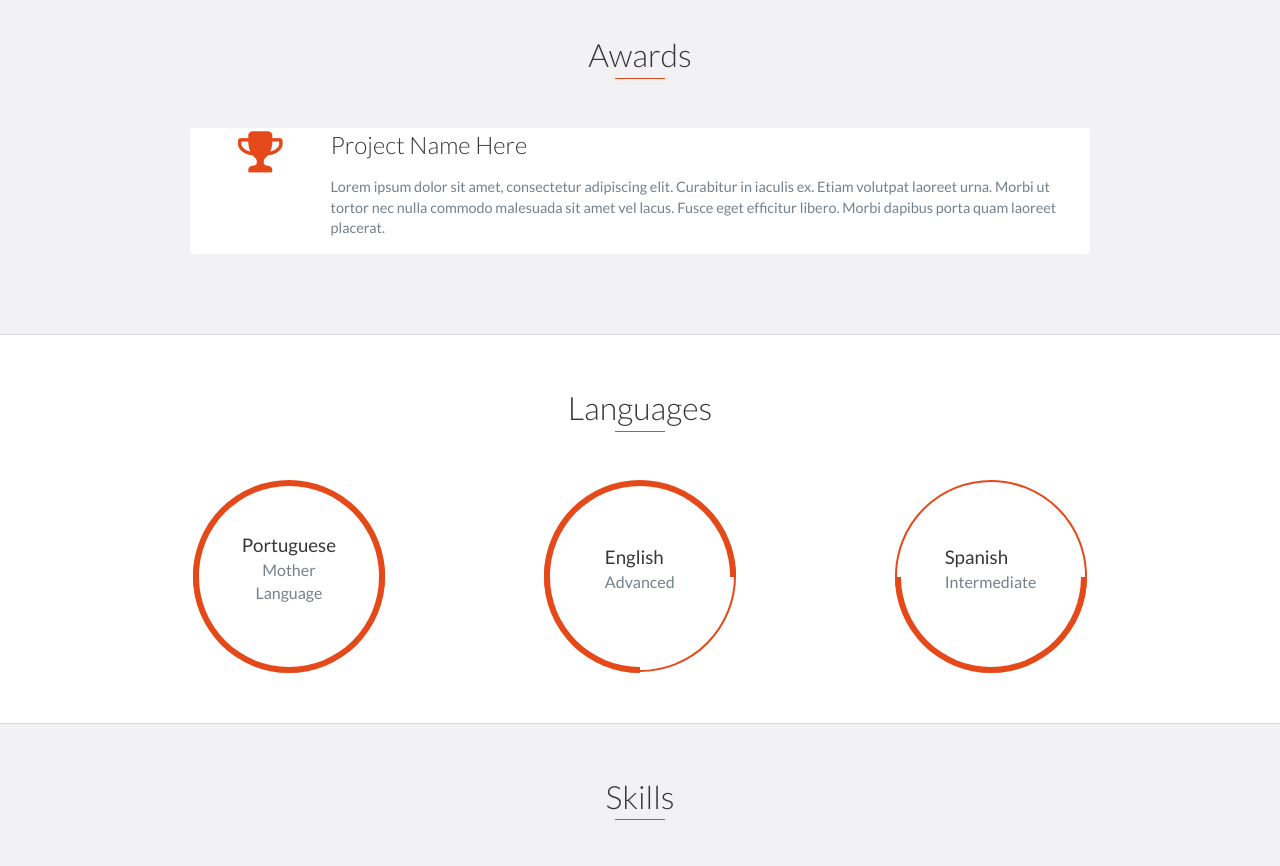
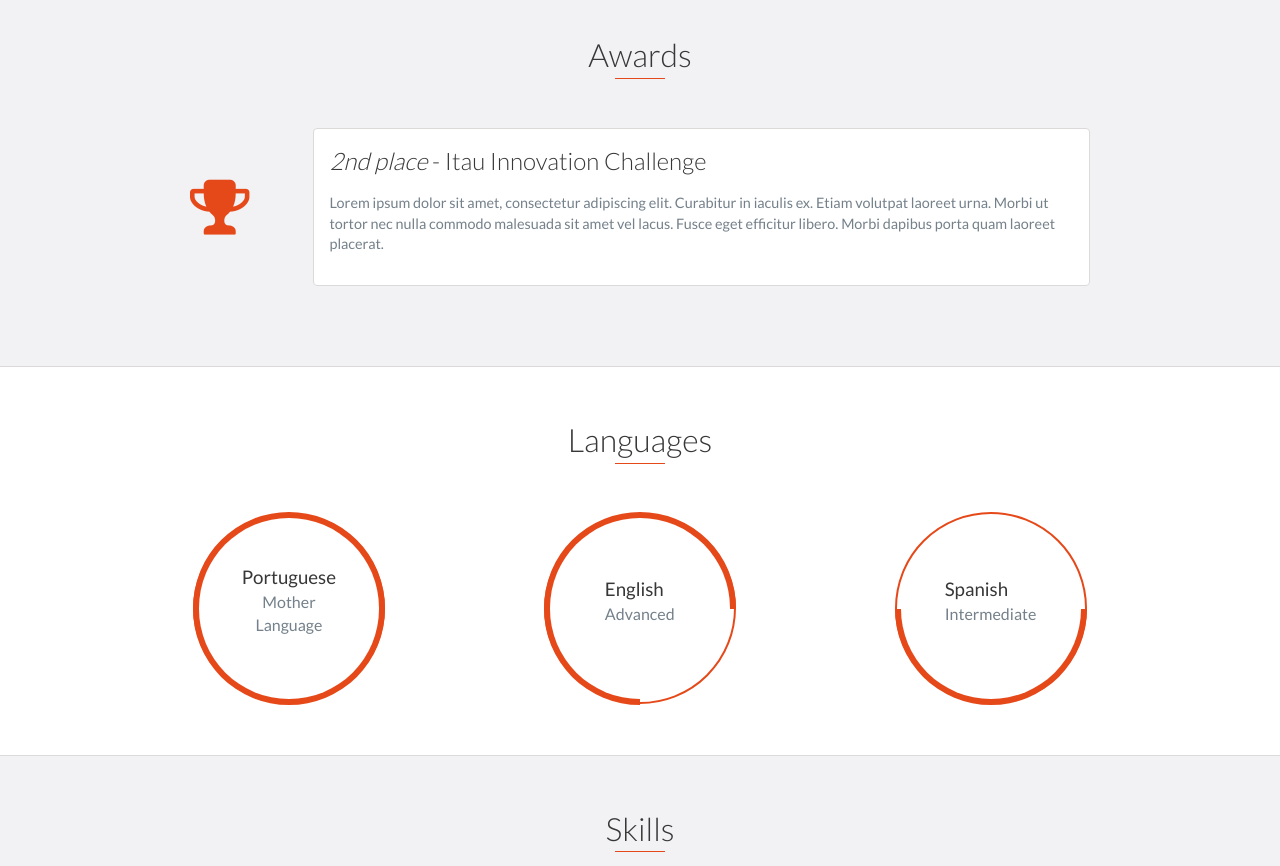
Before and after one commit to daniloaleixo/daniloaleixo.github.io, a website: page index.html in a window 1280 px wide. Shown: the part 2480-3346 px from the top of the page. Drawn offline with nearby package versions, Linux system fonts and the light colour scheme.

Commit message:
Inclui agora os awards, falta os hobbies só

```diff
--- a/index.html
+++ b/index.html
@@ -205,9 +205,9 @@
         <div class="container">
             <div class="row">
                 <div class="award">
-                    <i class="fa fa-trophy fa-3x award-icon" aria-hidden="true"></i>
+                    <i class="fa fa-trophy fa-4x award-icon" aria-hidden="true"></i>
                     <div class="award-info">
-                        <h3>Project Name Here</h3>
+                        <h3><em>2nd place</em> - Itau Innovation Challenge</h3>
                         <p>
                             Lorem ipsum dolor sit amet, consectetur adipiscing elit. Curabitur in iaculis ex. Etiam volutpat laoreet urna. Morbi ut tortor nec nulla commodo malesuada sit amet vel lacus. Fusce eget efficitur libero. Morbi dapibus porta quam laoreet placerat.
                         </p>
--- a/scss/styles.scss
+++ b/scss/styles.scss
@@ -952,26 +952,36 @@ footer {
     max-width: 900px;
     margin: 0 auto 30px auto;
     overflow: hidden;
-    background: #fff;
-    border-radius: 4px;
     display: flex;
     justify-content: flex-start;
-    align-items: flex-start;
+    align-items: center;
+
 }
 
 .award-icon {
     color: $medium_dark_orange;
-    margin: 0 1em 0 1em;
+    margin-right:1em;
 }
 
 .award-info {
     text-align: left;
+    padding: 15px;
+    background: #fff;
+    border-radius: 4px;
+    border: 1px solid $border;
 
 
     h3 {
         font-size: 1.5em;
         font-weight: 300;
         color: $heading;
+        margin: 0 0 15px 0;
+    }
+
+    h4 {
+        font-size: 1.2em;
+        font-weight: 300;
+        color: #7e8890;
         margin: 0 0 15px 0;
     }
 
```
Also changed, not shown: css/styles.css.
